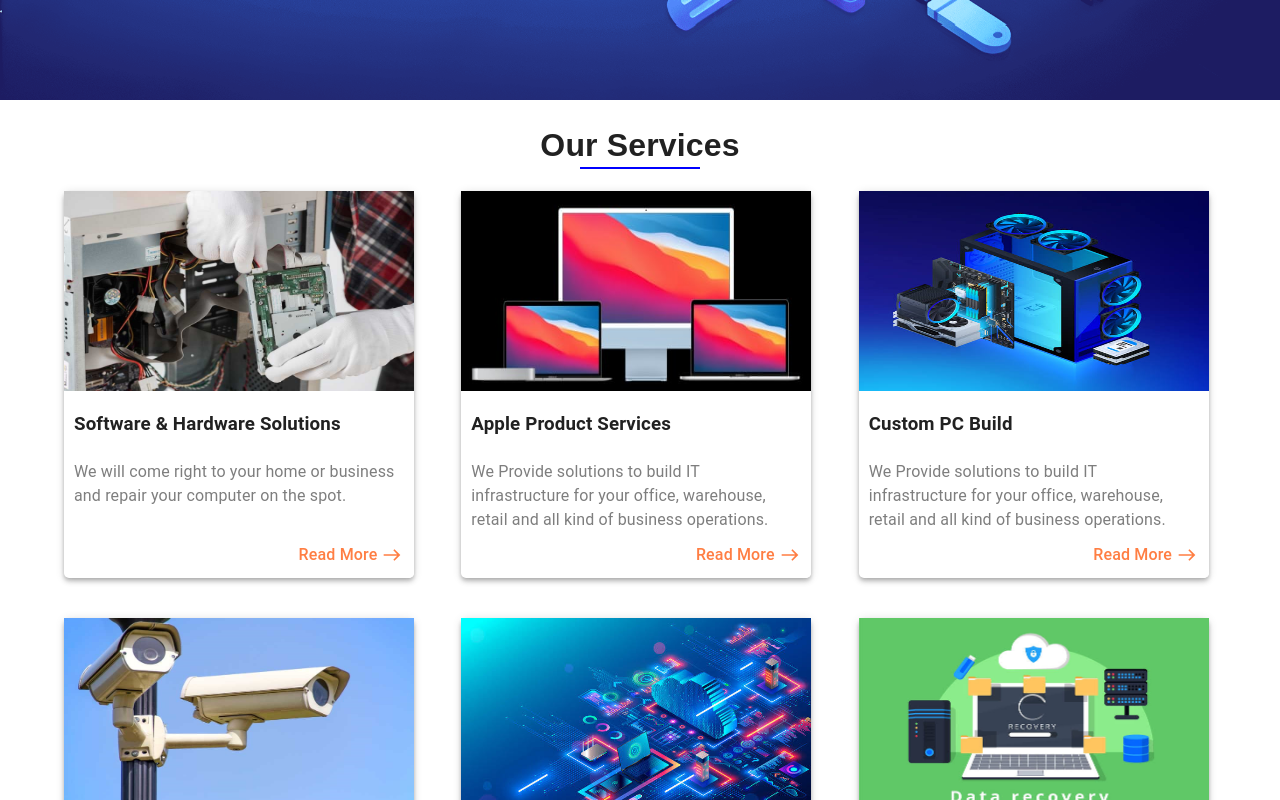
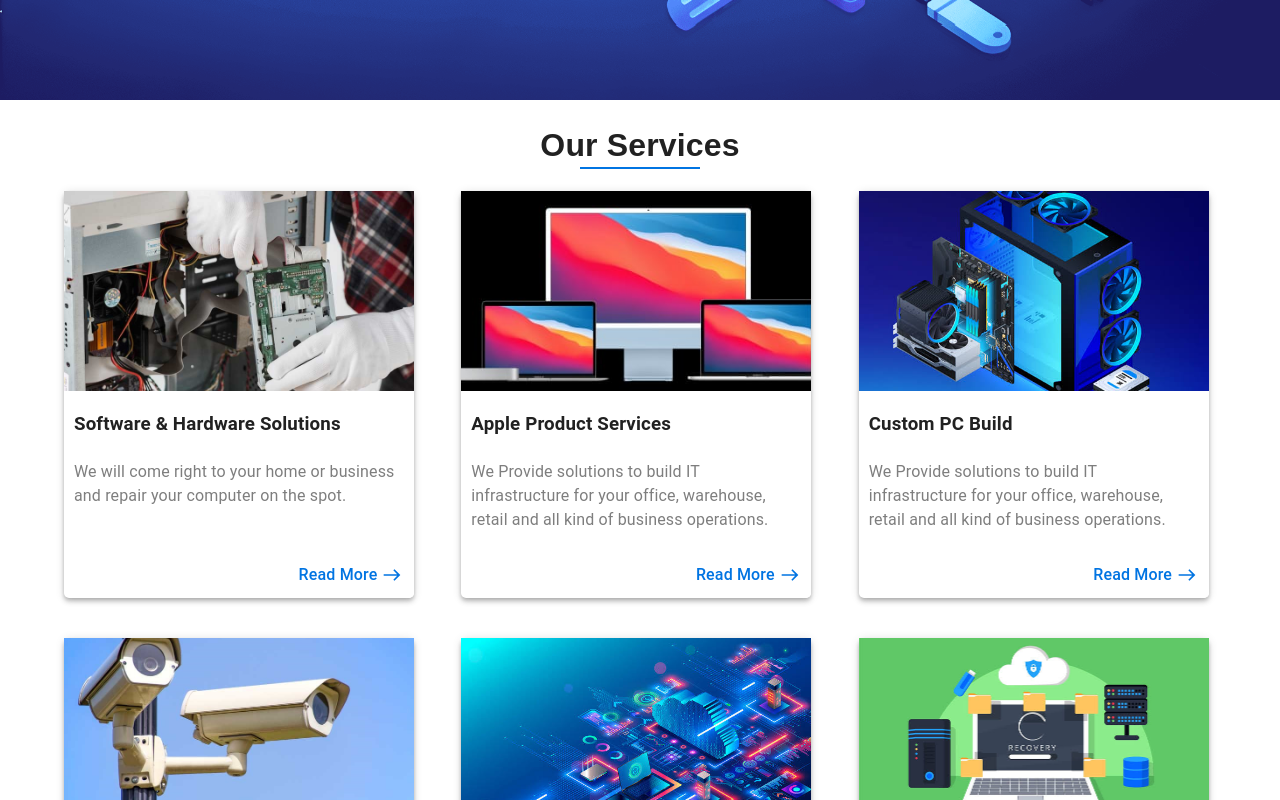
Before and after one commit to Piyush-0109/nscomputerhub, a React (Create React App) app: page / in a window 1280 px wide. Shown: the part 500-1300 px from the top of the page. Built offline with nearby package versions, Linux system fonts and the light colour scheme; a web font is replaced by a local one.

Commit message:
Added css animation for service card

```diff
--- a/src/components/Main/main.css
+++ b/src/components/Main/main.css
@@ -62,7 +62,7 @@
     left: 0;
     width: 60%;
     height: 2.5px;
-    background: blue;
+    background: #0074e2;
     bottom: 0;
     right: 0;
     margin: auto;
--- a/src/components/ServiceCard/serviceCard.css
+++ b/src/components/ServiceCard/serviceCard.css
@@ -21,12 +21,20 @@
 .serviceCardWrapper {
     height: 200px;
     width: 100%;
+    overflow: hidden;
 }
 
 .serviceCardImage {
     height: 100%;
     width: 100%;
     background-size: cover;
+    overflow: hidden;
+    object-fit: cover;
+}
+
+.serviceCardImage:hover {
+    transform: scale(1.1);
+    transition: transform 1s;
 }
 
 .serviceCardDescriptionWrapper {
@@ -34,7 +42,7 @@
 }
 
 .serviceCardSubtitle {
-    height: 70px;
+    height: 90px;
     overflow: hidden;
     color: #7e7e7e;
 }
@@ -42,7 +50,6 @@
 .serviceCardButtonContainer {
     display: flex;
     justify-content: right;
-    margin-top: 0.1rem;
 }
 
 .serviceCardButtonWrapper {
@@ -50,7 +57,7 @@
     justify-content: center;
     align-items: center;
     background: white;
-    color: #ff7e43;
+    color: #0074e2;
     padding: 0.6rem;
     border-bottom-right-radius: 5px;
     border-top-left-radius: 10px;
@@ -58,10 +65,11 @@
     border: 2px solid transparent;
     transition: 0.3s;
     font-weight: 500;
+    transition: .45s ease-in-out;
 }
 
 .serviceCardButtonWrapper:hover {
-    background: #ff7e43;
+    background: #0074e2;
     color: white;
     border: 2px solid transparent;
 }
```
